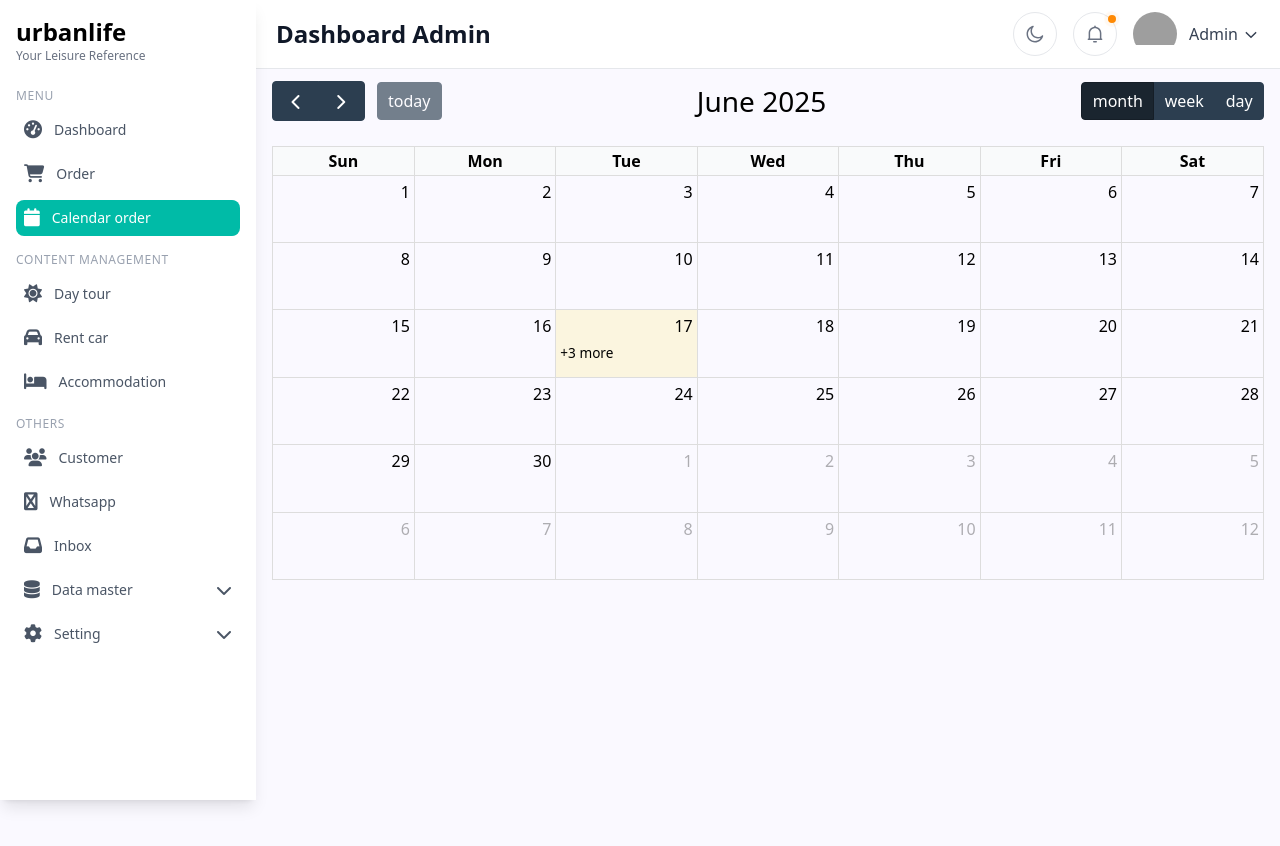
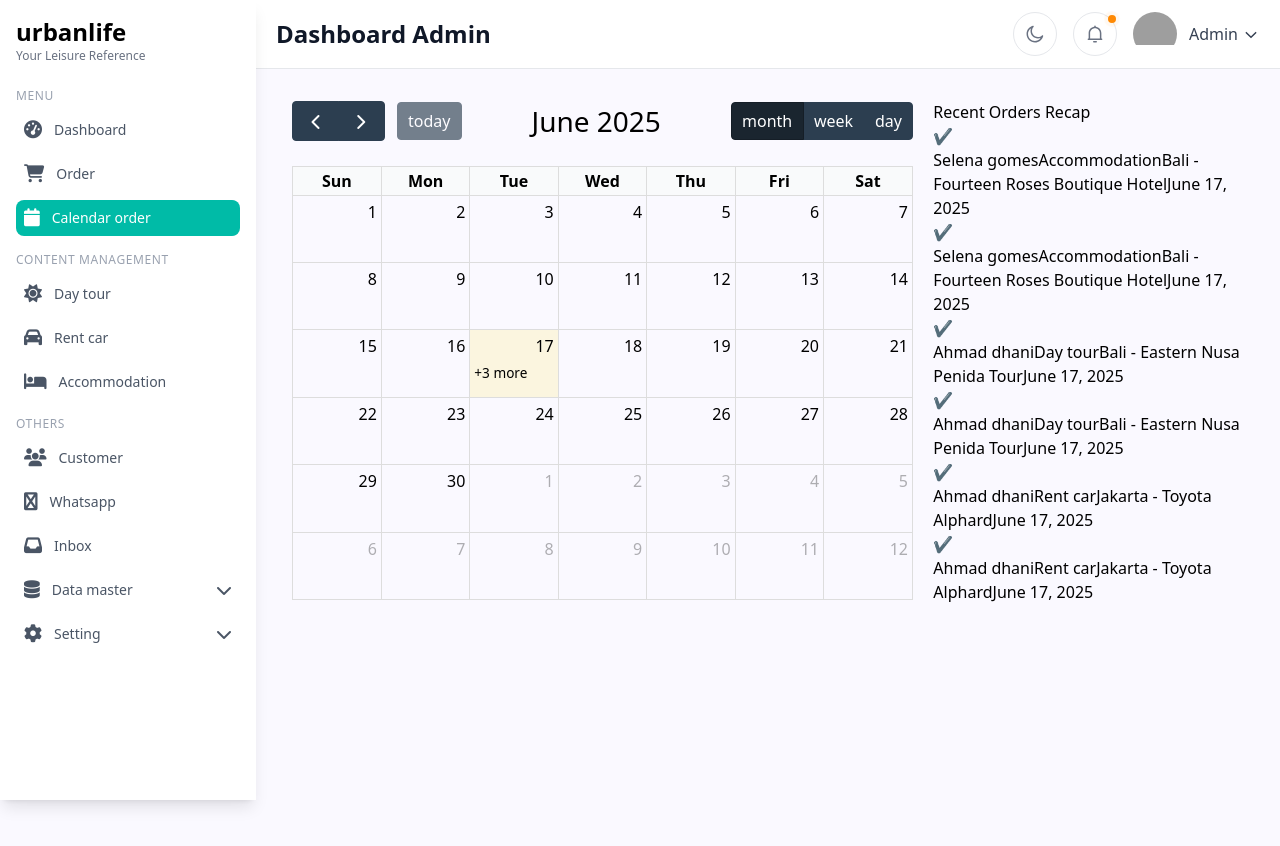
Before and after one commit to myreds12/urbanlife-frontend, a React (Vite) app in the folder urbanlife-frontend/: page /admin/calendar in a window 1280 px wide. Shown: the top 846 px of the page. Before the commit the page ends 800 px from the top, so only its background shows below. Built offline with nearby package versions, Linux system fonts and the light colour scheme; grey boxes are pictures that could not be loaded.

Commit message:
feat(calendar): implement calendar page, order list layout - need styling

```diff
--- a/urbanlife-frontend/src/App.tsx
+++ b/urbanlife-frontend/src/App.tsx
@@ -3,7 +3,7 @@ import "./App.css";
 import AppLayout from "./layouts/AdminDashboard/AppLayout";
 import Dashboard from "./pages/AdminDashboard/Dashboard/Dashboard";
 import Order from "./pages/AdminDashboard/Order/Order";
-import Calendar from "./components/AdminDashboard/Calendar/Calendar";
+import Calendar from "./pages/AdminDashboard/Calendar/Calendar"; // Diperbarui ke pages
 import DayTour from "./pages/AdminDashboard/DayTour/DayTour";
 import WhatsappConnect from "./pages/AdminDashboard/WhatsappSetting/WhatsappConnect";
 import LandingPage from "./pages/LandingPage/LandingPage";
@@ -22,7 +22,7 @@ function App() {
             <Route index element={<Navigate to="dashboard" replace />} />
             <Route path="dashboard" element={<Dashboard />} />
             <Route path="order" element={<Order />} />
-            <Route path="calendar" element={<Calendar />} /> {/* Perbaikan typo dan hapus / */}
+            <Route path="calendar" element={<Calendar />} />
             <Route path="day-tour" element={<DayTour />} />
             <Route path="whatsapp-connect" element={<WhatsappConnect />} />
           </Route>
--- a/urbanlife-frontend/src/components/AdminDashboard/Calendar/Calendar.tsx
+++ b/urbanlife-frontend/src/components/AdminDashboard/Calendar/Calendar.tsx
@@ -1,16 +1,9 @@
-import { useState } from 'react';
+import React from 'react';
 import FullCalendar from '@fullcalendar/react';
 import dayGridPlugin from '@fullcalendar/daygrid';
 import interactionPlugin from '@fullcalendar/interaction';
 
-
-const Calendar = () => {
-  const [events] = useState([
-    { title: 'Accommodation - Selena gomes - Bali - FourRoses Boutique Hotel', date: '2025-06-17', className: 'accommodation' },
-    { title: 'Day tour - Ahmad dhani - Bali - Eastern Nusa Penida Tour', date: '2025-06-17', className: 'daytour' },
-    { title: 'Rent car - Ahmad dhani - Jakarta - Toyota Alphard', date: '2025-06-17', className: 'rentcar' },
-  ]);
-
+const Calendar = ({ events }) => {
   return (
     <div className="calendar-container">
       <FullCalendar
--- /dev/null
+++ b/urbanlife-frontend/src/components/AdminDashboard/Calendar/CurrentOrderList.tsx
@@ -0,0 +1,38 @@
+import React from 'react';
+
+const CurrentOrderList = () => {
+  const orders = [
+    { id: 1, name: 'Selena gomes', type: 'Accommodation', details: 'Bali - Fourteen Roses Boutique Hotel', date: '2025-06-17' },
+    { id: 2, name: 'Selena gomes', type: 'Accommodation', details: 'Bali - Fourteen Roses Boutique Hotel', date: '2025-06-17' },
+    { id: 3, name: 'Ahmad dhani', type: 'Day tour', details: 'Bali - Eastern Nusa Penida Tour', date: '2025-06-17' },
+    { id: 4, name: 'Ahmad dhani', type: 'Day tour', details: 'Bali - Eastern Nusa Penida Tour', date: '2025-06-17' },
+    { id: 5, name: 'Ahmad dhani', type: 'Rent car', details: 'Jakarta - Toyota Alphard', date: '2025-06-17' },
+    { id: 6, name: 'Ahmad dhani', type: 'Rent car', details: 'Jakarta - Toyota Alphard', date: '2025-06-17' },
+  ];
+
+  const formatDate = (dateStr) => {
+    const date = new Date(dateStr);
+    return date.toLocaleDateString('en-US', { day: 'numeric', month: 'long', year: 'numeric' });
+  };
+
+  return (
+    <div className="current-order-list">
+      <h3>Recent Orders Recap</h3>
+      <div className="order-list-container">
+        {orders.map((order) => (
+          <div key={order.id} className={`order-item ${order.type.toLowerCase().replace(' ', '-')}`}>
+            <span className="checkmark">✔</span>
+            <div className="order-details">
+              <span className="order-name">{order.name}</span>
+              <span className="order-type">{order.type}</span>
+              <span className="order-info">{order.details}</span>
+              <span className="order-date">{formatDate(order.date)}</span>
+            </div>
+          </div>
+        ))}
+      </div>
+    </div>
+  );
+};
+
+export default CurrentOrderList;
--- /dev/null
+++ b/urbanlife-frontend/src/pages/AdminDashboard/Calendar/Calendar.tsx
@@ -0,0 +1,27 @@
+import React, { useState } from 'react';
+import CalendarComponent from '../../../components/AdminDashboard/Calendar/Calendar';
+import CurrentOrderList from '../../../components/AdminDashboard/Calendar/CurrentOrderList';
+import '../../../styles/AdminDashboard/Calendar/Calendar.css';
+
+const Calendar = () => {
+  const [events] = useState([
+    { title: 'Accommodation - Selena gomes - Bali - Fourteen Roses Boutique Hotel', date: '2025-06-17', className: 'accommodation' },
+    { title: 'Day tour - Ahmad dhani - Bali - Eastern Nusa Penida Tour', date: '2025-06-17', className: 'daytour' },
+    { title: 'Rent car - Ahmad dhani - Jakarta - Toyota Alphard', date: '2025-06-17', className: 'rentcar' },
+  ]);
+
+  return (
+    <div className="calendar-page">
+      <div className="calendar-layout">
+        <div className="calendar-section">
+          <CalendarComponent events={events} />
+        </div>
+        <div className="order-list-section">
+          <CurrentOrderList />
+        </div>
+      </div>
+    </div>
+  );
+};
+
+export default Calendar;
--- /dev/null
+++ b/urbanlife-frontend/src/styles/AdminDashboard/Calendar/Calendar.css
@@ -0,0 +1,17 @@
+.calendar-page {
+    display: flex;
+    height: 100vh;
+    padding: 20px;
+  }
+  .calendar-layout {
+    display: flex;
+    width: 100%;
+    gap: 20px;
+  }
+  .calendar-section {
+    flex: 2; /* Lebar lebih besar untuk kalender */
+  }
+  .order-list-section {
+    flex: 1; /* Lebar lebih kecil untuk order list */
+    min-width: 300px;
+  }
```
